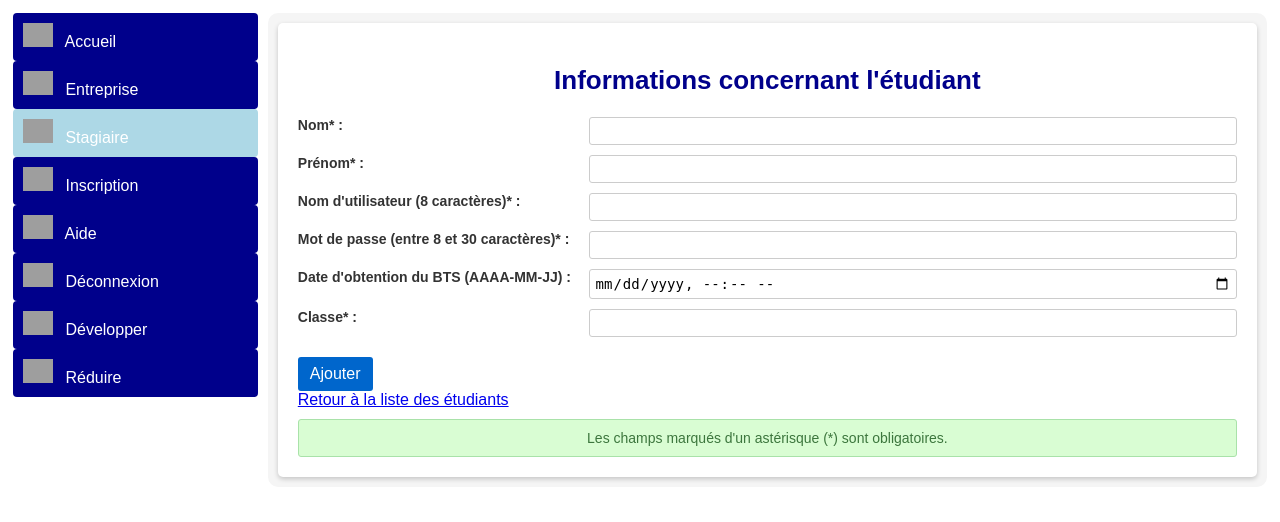
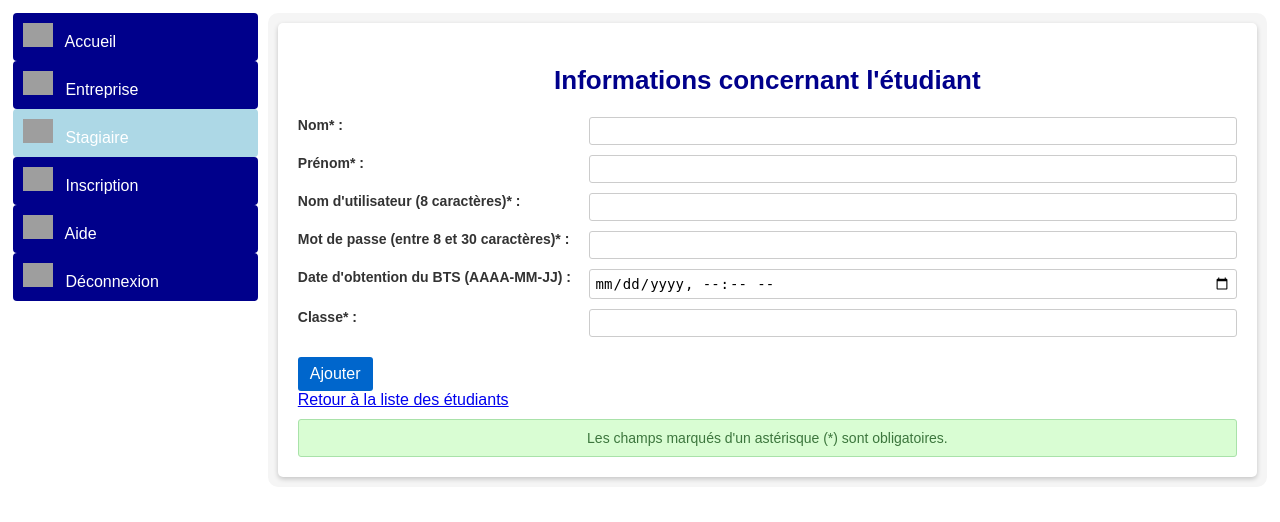
Before and after one commit to Abirhanned/Gestion-de-stage-, a PHP site: page /ajouterEtudiant.php in a window 1280 px wide. Shown: the top 522 px of the page. Run offline with PHP 8.4, Linux system fonts and the light colour scheme; grey boxes are pictures that could not be loaded.

Commit message:
Update ajouterEtudiant.php

```diff
--- a/ajouterEtudiant.php
+++ b/ajouterEtudiant.php
@@ -258,12 +258,6 @@ textarea {
             <a href="deconnexion.php">
                 <img src="icons/deconnexion.png" alt="logo" width="30" height="24"> Déconnexion
             </a>
-            <a href="developper.php">
-                <img src="icons/droite.png" alt="logo" width="30" height="24"> Développer
-            </a>
-            <a href="reduire.php">
-                <img src="icons/gauche.png" alt="logo" width="30" height="24"> Réduire
-            </a>
         </nav>
     <article>
     <div class="content">
```
